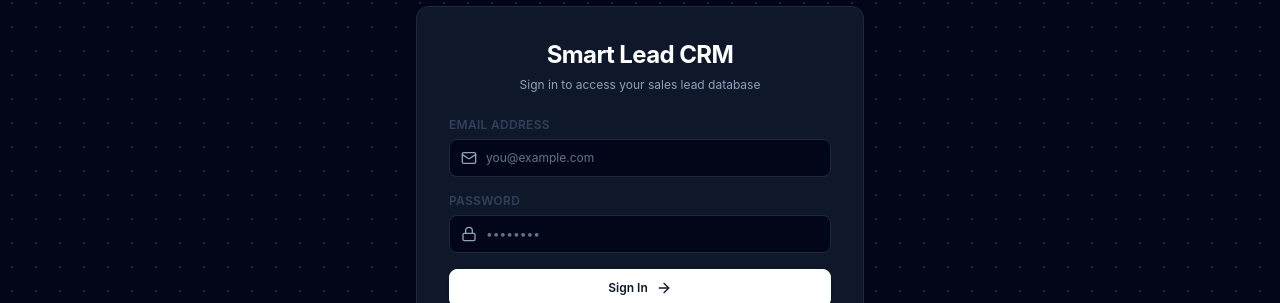
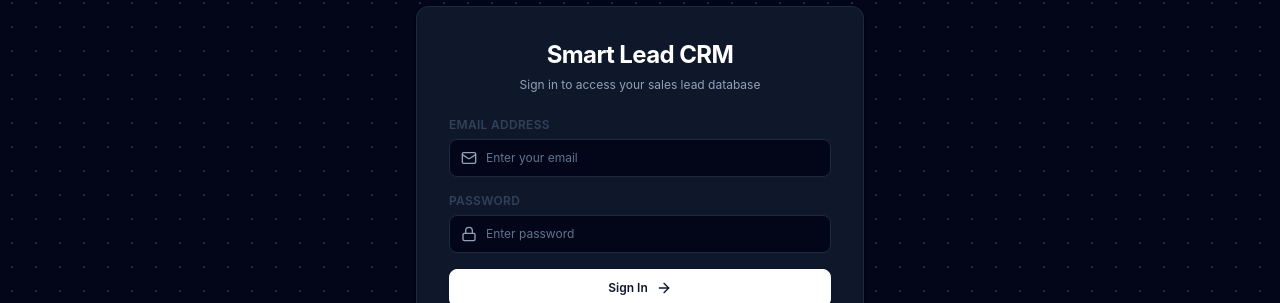
Before and after one commit to sakshik-23/smart-leads-backend, a React app in the folder frontend/: page /login in a window 1280 px wide. Shown: the part 177-480 px from the top of the page. Built offline with nearby package versions, Linux system fonts and the light colour scheme; no server answers; the HTML template or start-up script is replaced by a standard one.

Commit message:
style: update placeholder text in login form to match registration form

```diff
--- a/frontend/src/components/Login.jsx
+++ b/frontend/src/components/Login.jsx
@@ -98,7 +98,7 @@ const Login = () => {
                 value={email}
                 onChange={(e) => setEmail(e.target.value)}
                 className="block w-full pl-9 pr-3 py-2.5 bg-slate-50 dark:bg-slate-950 border border-slate-200 dark:border-slate-800 rounded-lg text-slate-900 dark:text-white placeholder-slate-400 dark:placeholder-slate-500 focus:outline-none focus:ring-1 focus:ring-slate-450 dark:focus:ring-slate-700 transition-all text-xs"
-                placeholder="you@example.com"
+                placeholder="Enter your email"
               />
             </div>
           </div>
@@ -115,7 +115,7 @@ const Login = () => {
                 value={password}
                 onChange={(e) => setPassword(e.target.value)}
                 className="block w-full pl-9 pr-3 py-2.5 bg-slate-50 dark:bg-slate-950 border border-slate-200 dark:border-slate-800 rounded-lg text-slate-900 dark:text-white placeholder-slate-400 dark:placeholder-slate-500 focus:outline-none focus:ring-1 focus:ring-slate-450 dark:focus:ring-slate-700 transition-all text-xs"
-                placeholder="••••••••"
+                placeholder="Enter password"
               />
             </div>
           </div>
```
